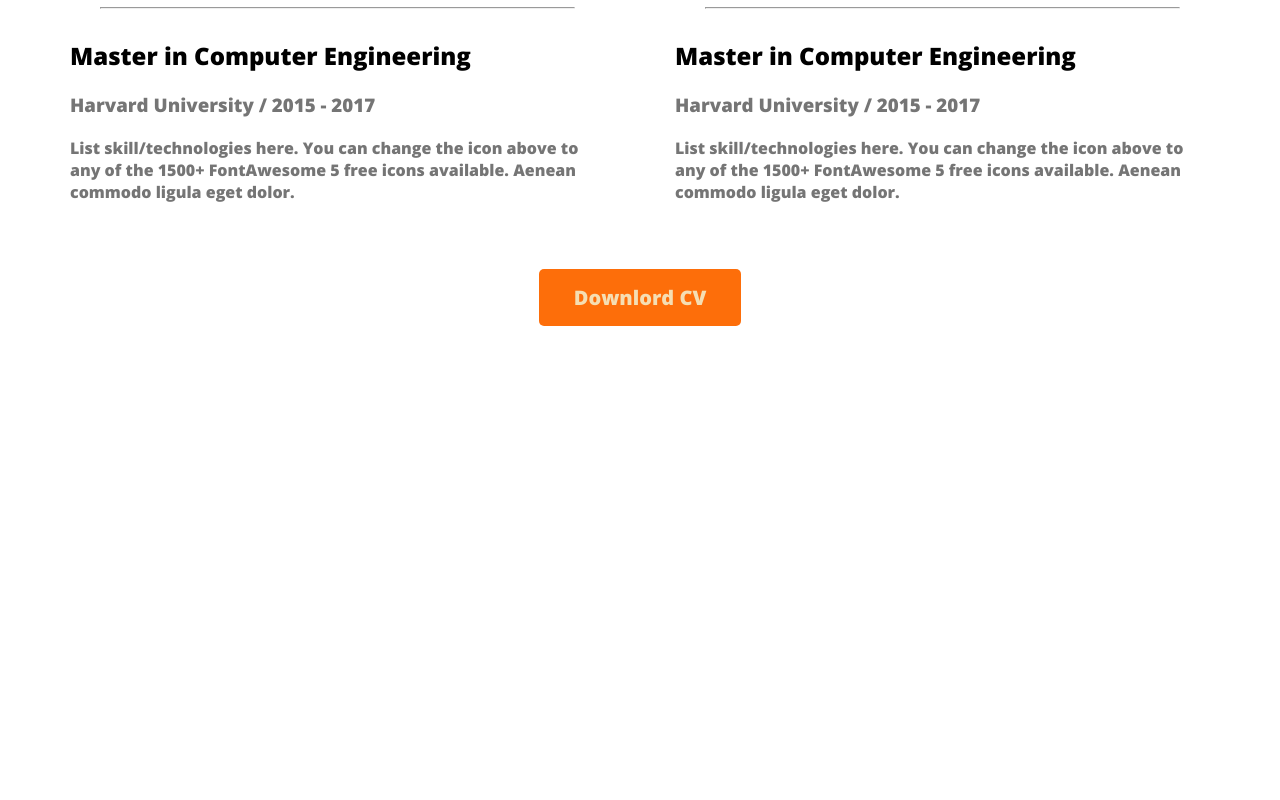
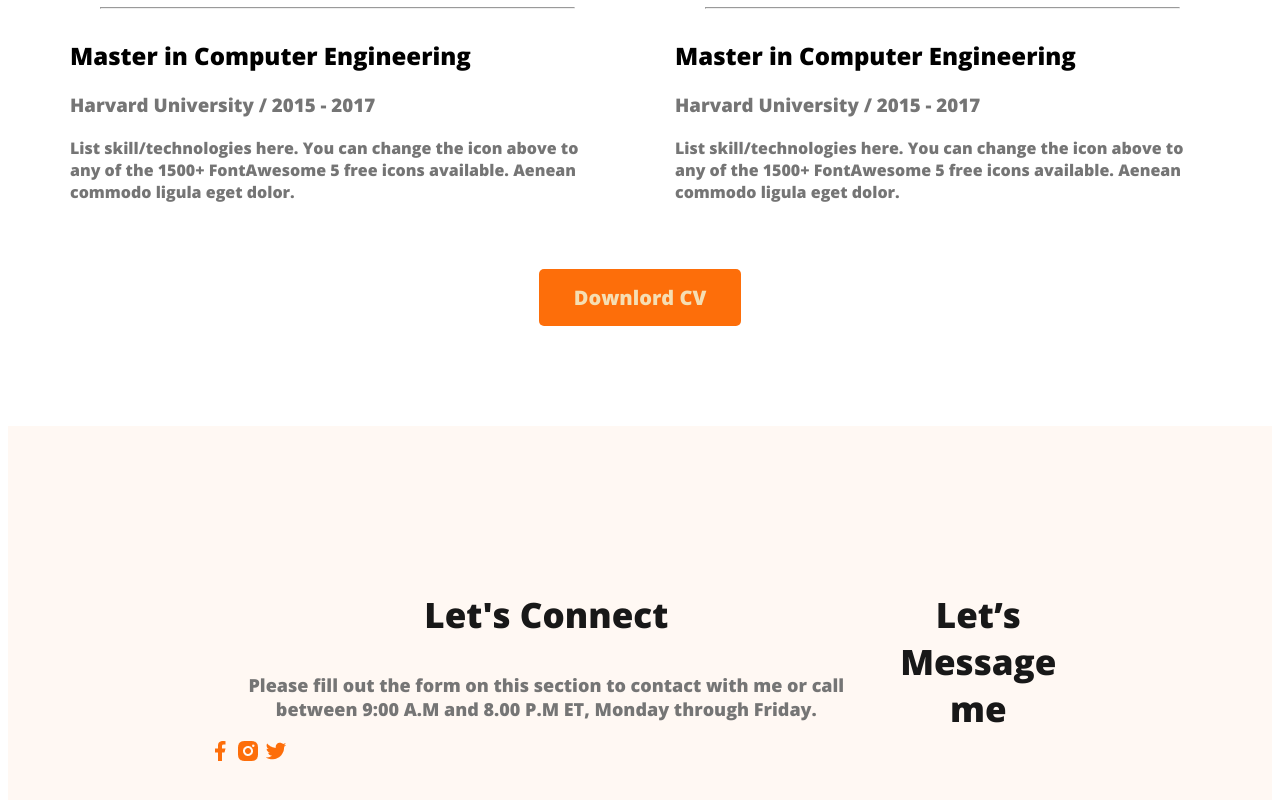
Before and after one commit to FR-Mislul/web-devloper-putfulio, a plain HTML site: page index.html in a window 1280 px wide. Shown: the part 2827-3627 px from the top of the page. Before the commit the page ends 3161 px from the top, so only its background shows below. Drawn offline with nearby package versions, Linux system fonts and the light colour scheme.

Commit message:
basic footer added

```diff
--- a/index.html
+++ b/index.html
@@ -147,7 +147,19 @@
         </section>
     </main>
     <footer>
-
+        <div class="footer-column">
+            <h3 class="section-titel">Let's Connect</h3>
+            <p class="section-dac">Please fill out the form on this section to contact with me or call between 9:00 A.M and 8.00 P.M ET, Monday through Friday.</p>
+            <div class="social-links">
+                <a href=""><img src="images/icons/facebook.png " alt=""></a>
+                <a href=""><img src="images/icons/insta.png" alt=""></a>
+                <a href=""><img src="images/icons/twitter.png" alt=""></a>
+            </div>
+        </div>
+        <div class="footer-column">
+            <h3 class="section-titel">Let’s Message me</h3>
+            <p class="section-dac"></p>
+        </div>
     </footer>
 </body>
 </html>
--- a/style/protfolio.css
+++ b/style/protfolio.css
@@ -170,3 +170,10 @@ main section {
   text-align: center;
   margin-top: 50px;
 }
+
+footer{
+  display: flex;
+  background-color: #FFF8F3;
+  padding: 130px 200px;
+  margin-top: 100px;
+}
```
